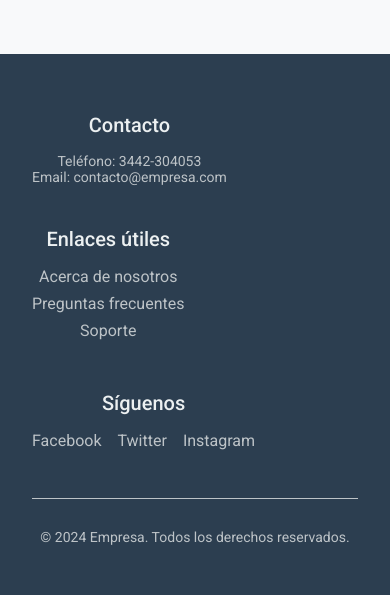
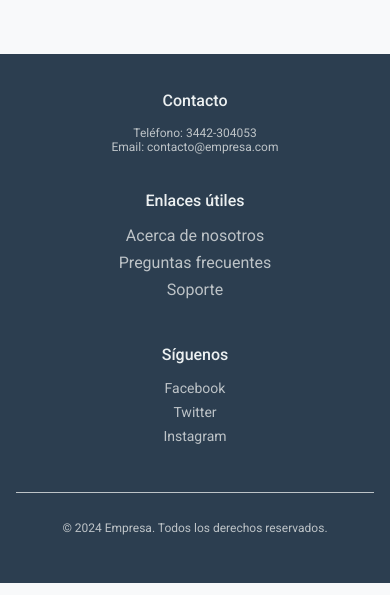
Before and after one commit to emanuelgimenez2/turno, a React (Create React App) app: page /admin in a window 390 px wide. Shown: the part 564-1159 px from the top of the page. Built offline with nearby package versions, Linux system fonts and the light colour scheme; no server answers; the database is empty.

Commit message:
responsive del footer

```diff
--- a/src/components/Footer/Footer.css
+++ b/src/components/Footer/Footer.css
@@ -76,6 +76,31 @@
   color: #bdc3c7;
 }
 
+@media (max-width: 1024px) {
+  .footer-content {
+    flex-direction: column;
+    align-items: center;
+  }
+
+  .footer-section {
+    margin-bottom: 1rem;
+  }
+
+  .footer-section h4 {
+    font-size: 1.25rem;
+  }
+
+  .footer-section p,
+  .footer-section ul,
+  .footer-bottom p {
+    font-size: 0.875rem;
+  }
+
+  .social-links a {
+    font-size: 1rem;
+  }
+}
+
 @media (max-width: 768px) {
   .footer-content {
     flex-direction: column;
@@ -99,3 +124,28 @@
     font-size: 1rem;
   }
 }
+
+@media (max-width: 480px) {
+  .footer-container {
+    padding: 1rem;
+  }
+
+  .footer-section h4 {
+    font-size: 1rem;
+  }
+
+  .footer-section p,
+  .footer-section ul,
+  .footer-bottom p {
+    font-size: 0.75rem;
+  }
+
+  .social-links {
+    flex-direction: column;
+    gap: 0.5rem;
+  }
+
+  .social-links a {
+    font-size: 0.875rem;
+  }
+}
```
Lines whose indentation alone changed are shown as unchanged.
